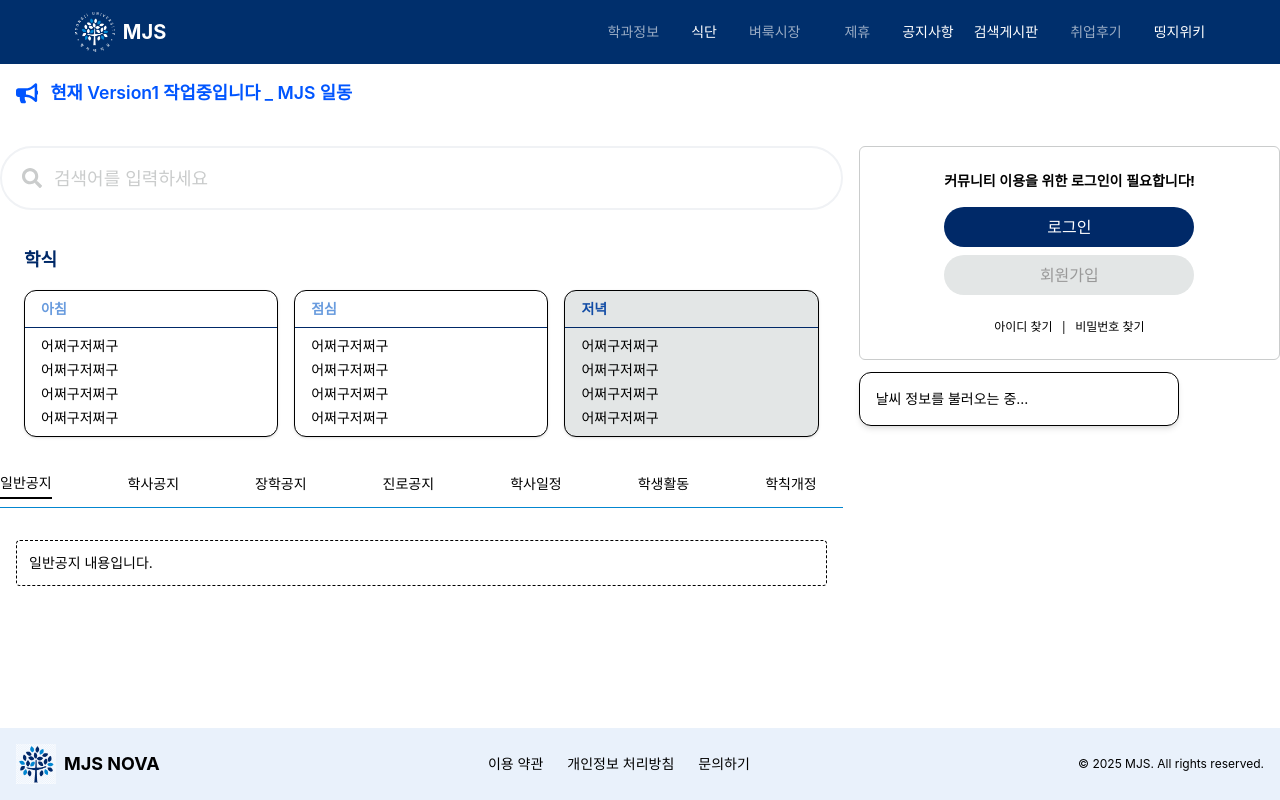
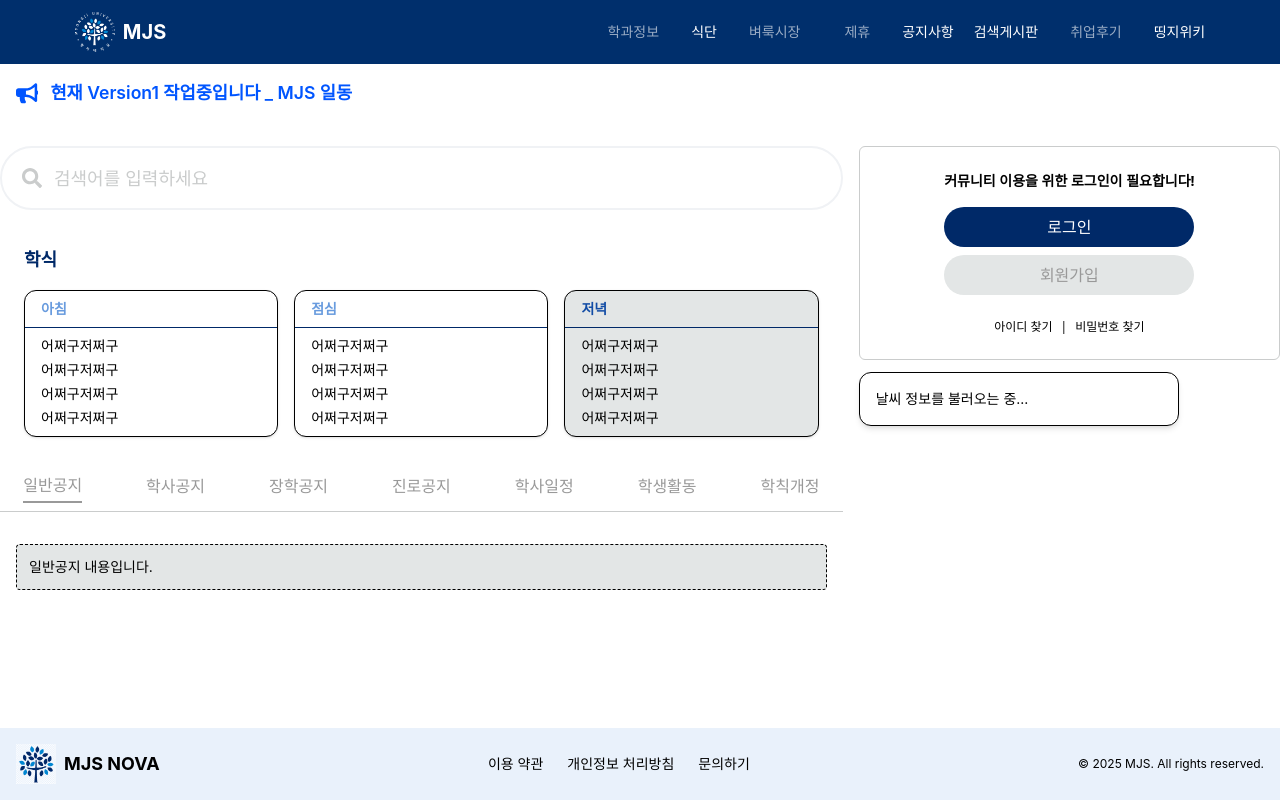
Before and after one commit to NOVA-MJU/MJS-FRONT, a React (Vite) app: page / in a window 1280 px wide. Built offline with nearby package versions, Linux system fonts and the light colour scheme; no server answers; a web font is replaced by a local one.

Commit message:
<Feat> NotionInfo API DATA TYPE append"

```diff
--- a/src/components/molecules/mainpage/TabComponent.tsx
+++ b/src/components/molecules/mainpage/TabComponent.tsx
@@ -9,12 +9,12 @@ const tabs = ['일반공지', '학사공지', '장학공지', '진로공지', '
 
 const TabComponent = ({ currentTab, setCurrentTab }: TabComponentProps) => {
   return (
-    <div className='flex flex-wrap gap-19 border-b border-mju-secondary pb-2'>
+    <div className='flex flex-row justify-center gap-16 border-b  border-grey-20 pb-2'>
       {tabs.map((tab) => (
         <button
           key={tab}
           onClick={() => setCurrentTab(tab)}
-          className={`text-sm pb-1 font-medium transition-colors duration-200
+          className={`text-l pb-1 font-medium text-grey-40 transition-colors duration-200
             ${currentTab === tab ? 'text-blue-600 border-b-2 border-blue-600' : 'text-gray-400'}
           `}
         >
--- a/src/components/organisms/sections/NotionSection.tsx
+++ b/src/components/organisms/sections/NotionSection.tsx
@@ -34,7 +34,7 @@ const NotionSection = () => {
           data.map((item) => (
             <div
               key={item.id}
-              className='border border-dashed border-blue-400 p-3 rounded bg-gray-100 text-sm text-gray-800'
+              className='border border-dashed border-blue-400 p-3 rounded bg-grey-10 text-sm text-gray-800'
             >
               {item.content}
             </div>
--- /dev/null
+++ b/src/types/notion/notionInfo.ts
@@ -0,0 +1,31 @@
+import { Pageable } from './notionInfo';
+export interface NoticeItem {
+  title: string;
+  date: string;
+  category: 'general' | 'academic' | 'scholarship' | 'career' | 'activity' | 'rule';
+  link: string;
+}
+
+export interface Pageable {
+  pageNumber: number;
+  pageSize: number;
+  sort: {
+    empty: boolean;
+    sorted: boolean;
+    unsorted: boolean;
+  };
+  offset: number;
+  paged: boolean;
+  unpaged: boolean;
+}
+
+export interface NoticeResponse {
+  content: NoticeItem[];
+  pageable: Pageable;
+  last: boolean;
+  totalElements: number;
+  totalPages: number;
+  first: boolean;
+  numberOfElements: number;
+  empty: boolean;
+}
```
Also changed, not shown: src/types/weather/weatherInfo.ts (renamed from src/types/weatherInfo.ts).
